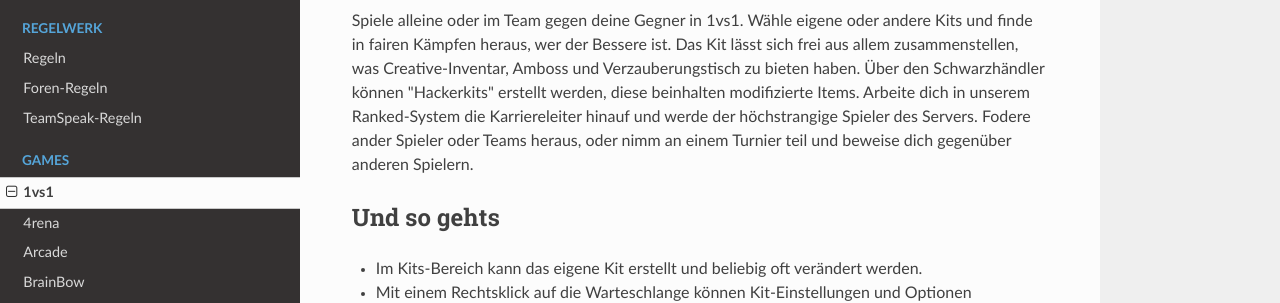
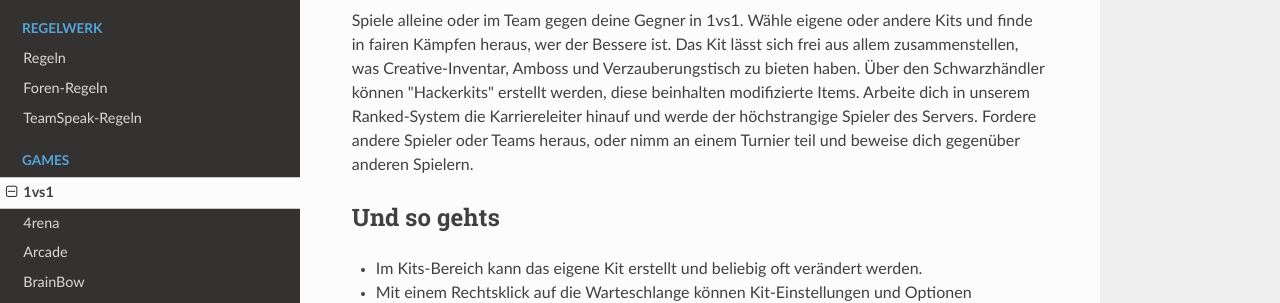
Before and after one commit to TimoliaDE/HowTo, an MkDocs documentation site: the page built from docs/games/1vs1.md, in a window 1280 px wide and 1400 px high. Shown: the part 327-630 px from the top of the window. Built offline with MkDocs 1.6.1, drawn with Linux system fonts in a browser that asks for light colours; nearby versions of some CDN libraries; old or Windows-style settings are respelled for this version of MkDocs; some of the changed text lies outside the part shown.

Commit message:
extended 1vs1 and team changes, fixed typos

```diff
--- a/docs/games/1vs1.md
+++ b/docs/games/1vs1.md
@@ -6,7 +6,7 @@ Spiele alleine oder im Team gegen deine Gegner in 1vs1. Wähle eigene oder ander
 Das Kit lässt sich frei aus allem zusammenstellen, was Creative-Inventar, Amboss und Verzauberungstisch zu bieten haben.
 Über den Schwarzhändler können "Hackerkits" erstellt werden, diese beinhalten modifizierte Items.
 Arbeite dich in unserem Ranked-System die Karriereleiter hinauf und werde der höchstrangige Spieler des Servers.
-Fodere ander Spieler oder Teams heraus, oder nimm an einem Turnier teil und beweise dich gegenüber anderen Spielern.
+Fordere andere Spieler oder Teams heraus, oder nimm an einem Turnier teil und beweise dich gegenüber anderen Spielern.
 
 ## Und so gehts
 - Im Kits-Bereich kann das eigene Kit erstellt und beliebig oft verändert werden.
```
Also changed, not shown: other parts of docs/games/1vs1.md (+6 -0 lines), docs/ranks/wanderungen.md (+2 -1 lines).
